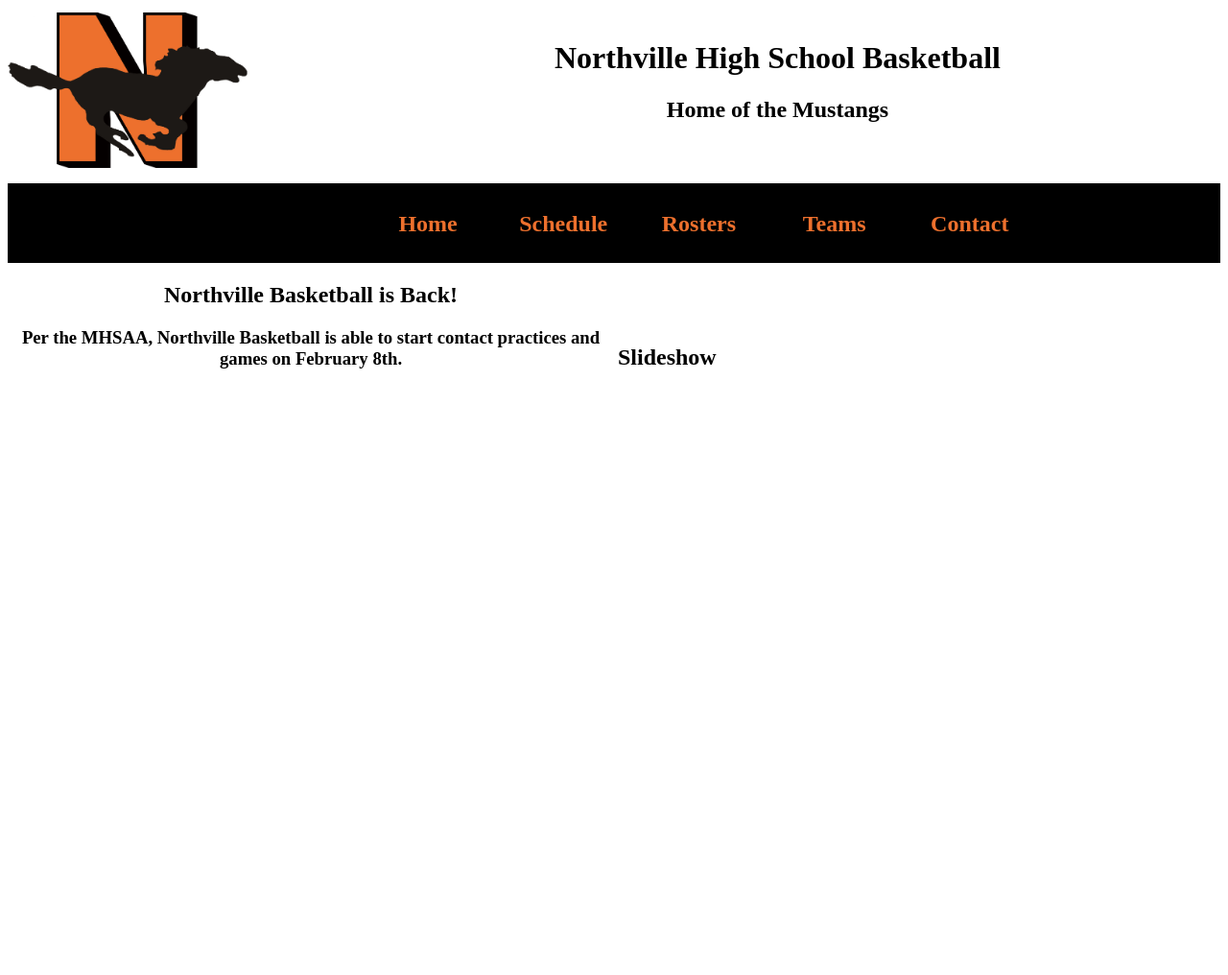
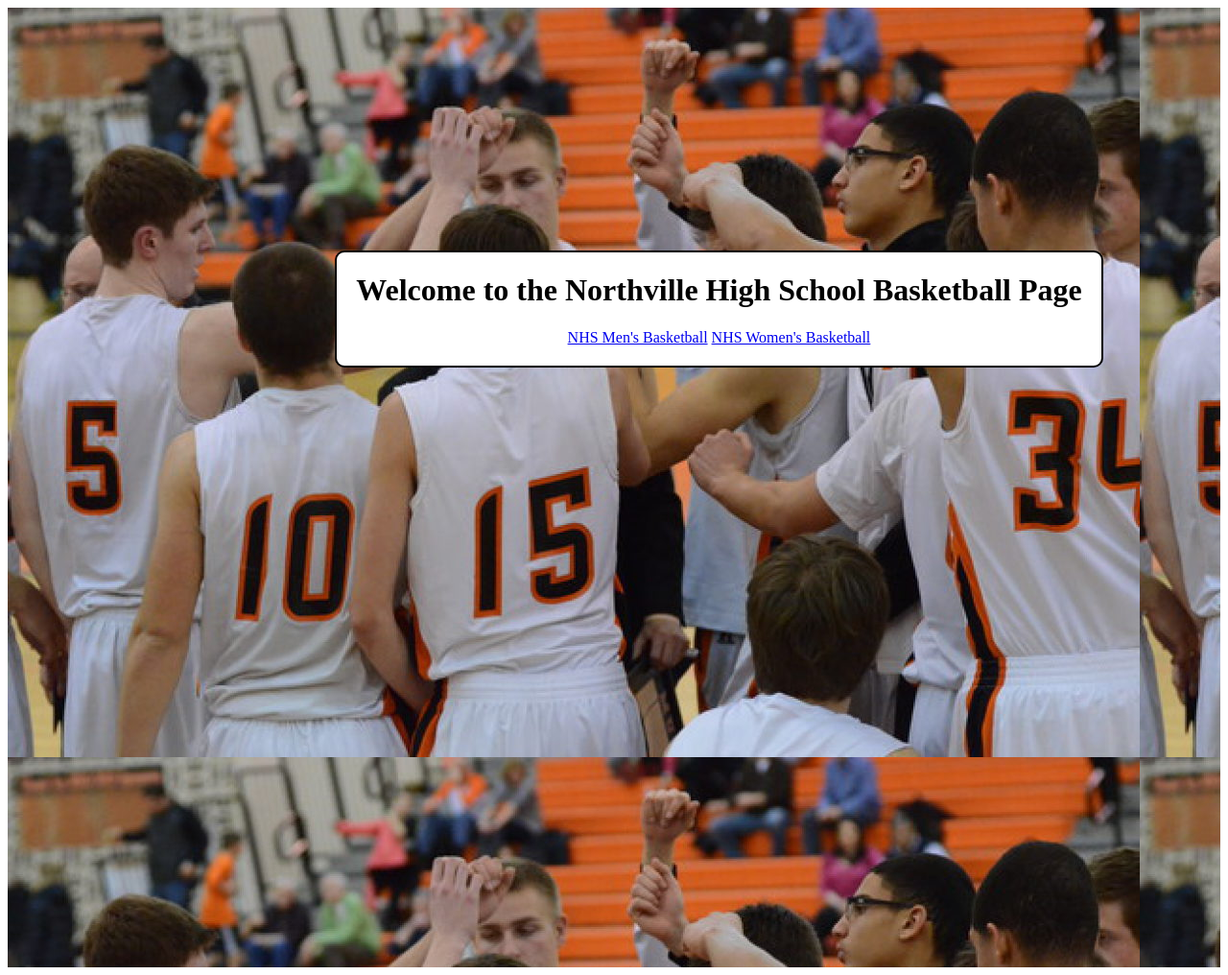
Before and after one commit to merickson51293/NorthvilleBBall, a Django app: page / in a window 1280 px wide. Shown: the whole page at 96% size. Before the commit the page ends 384 px from the top, so only its background shows below. Run offline with Django 3.2, Linux system fonts and the light colour scheme.

Commit message:
added homepage for going to mens team and womens team

```diff
--- a/bball_app/static/index.css
+++ b/bball_app/static/index.css
@@ -44,3 +44,20 @@
 #mid_right{
     display: inline-block;
 }
+
+#center{
+    text-align: center;
+    margin-top: 20%;
+    border: 2px solid black;
+    padding-left: 20px;
+    padding-right: 20px;
+    padding-bottom: 20px;
+    display: inline-block;
+    margin-left: 27%;
+    border-radius: 10px;
+    background-color: white;
+}
+
+#background{
+    height: 1000px;
+}
--- a/bball_app/templates/index.html
+++ b/bball_app/templates/index.html
@@ -3,31 +3,17 @@
 <head>
     <meta charset="UTF-8">
     <meta name="viewport" content="width=device-width, initial-scale=1.0">
-    <title>Home Page</title>
+    <title>NHS Basketball</title>
     {% load static %}
     <link rel="stylesheet" href="{% static 'index.css' %}">
 </head>
 <body>
-    <div id="logo">
-        <img src="{% static 'NHS Logo Final.png' %}" alt="NHS Logo" style="width:250px; display: inline-block; margin-top: 5px;">
-        <div id="top">
-            <h1>Northville High School Basketball</h1>
-            <h2>Home of the Mustangs</h2>
-        </div>
+<div id="background" style="background-image: url({% static '/bballhome.png' %})">
+    <div id="center">
+        <h1>Welcome to the Northville High School Basketball Page</h1>
+        <a href="/homepage">NHS Men's Basketball</a>
+        <a href="/whomepage">NHS Women's Basketball</a>
     </div>
-    <div id="nav">
-        <a href=""><h2>Home</h2></a>
-        <a href="/schedule"><h2>Schedule</h2></a>
-        <a href="/rosters"><h2>Rosters</h2></a>
-        <a href="/teams"><h2>Teams</h2></a>
-        <a href="/contact"><h2>Contact</h2></a>
-    </div>
-    <div id="mid_left">
-        <h2>Northville Basketball is Back!</h2>
-        <h3>Per the MHSAA, Northville Basketball is able to start contact practices and games on February 8th.</h3>
-    </div>
-    <div id="mid_right">
-        <h2>Slideshow</h2>
-    </div>
+</div>
 </body>
 </html>
--- a/bball_app/urls.py
+++ b/bball_app/urls.py
@@ -3,4 +3,6 @@
 
 urlpatterns=[
     path('', views.index),
+    path('homepage', views.homepage),
+    path('whomepage', views.whomepage),
 ]
--- a/bball_app/views.py
+++ b/bball_app/views.py
@@ -4,3 +4,9 @@
 
 def index(request):
     return render(request, "index.html")
+
+def homepage(request):
+    return render(request, "home.html")
+
+def whomepage(request):
+    return render(request, "whome.html")
```
Also changed, not shown: bball_app/templates/home.html (added, +36 -0 lines), bball_app/templates/whome.html (added, +36 -0 lines), bball_app/static/bballhome.png (added), 4 other files.
